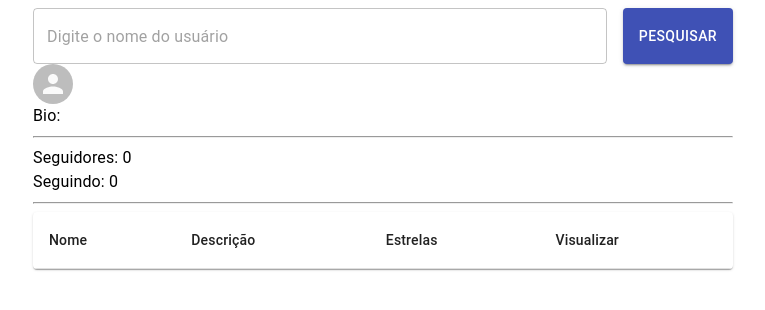
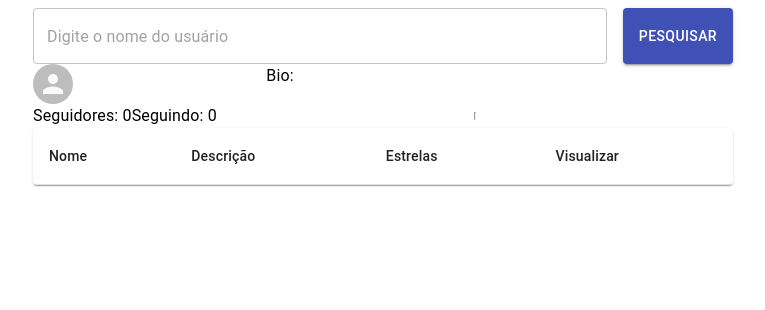
Before and after one commit to marcelopaula/github-users-react, a Next.js app: page / in a window 1280 px wide. Shown: the top 310 px of the page, without its empty margins (257-1022 px from the left). Built offline with nearby package versions, Linux system fonts and the light colour scheme.

Commit message:
refactoring user component

```diff
--- a/src/components/User/index.tsx
+++ b/src/components/User/index.tsx
@@ -1,6 +1,6 @@
 'use client'
 import { RootState } from '@/Store';
-import Avatar from '@material-ui/core/Avatar';
+import { Grid, Avatar } from '@material-ui/core';
 import Typography from '@material-ui/core/Typography';
 import { useSelector } from 'react-redux';
 
@@ -8,22 +8,25 @@ const User = () => {
     const user = useSelector((state:RootState) => state.user);
 
     return (
-        <div>
+        <Grid container>
+            <Grid xs={4}>
                 <Avatar
                     alt={user.name}
                     src={user.avatar_url}
                 />
+            </Grid>
+            <Grid xs={8}>
                 <Typography>{user.name}</Typography>
                 <Typography>{user.email}</Typography>
                 <Typography>Bio: {user.bio}</Typography>
+            </Grid>
 
-            <hr />
 
             <Typography>Seguidores: {user.followers}</Typography>
             <Typography>Seguindo: {user.following}</Typography>
 
             <hr />
-        </div>
+        </Grid>
     )
 };
 
```
Lines whose indentation alone changed are shown as unchanged.
